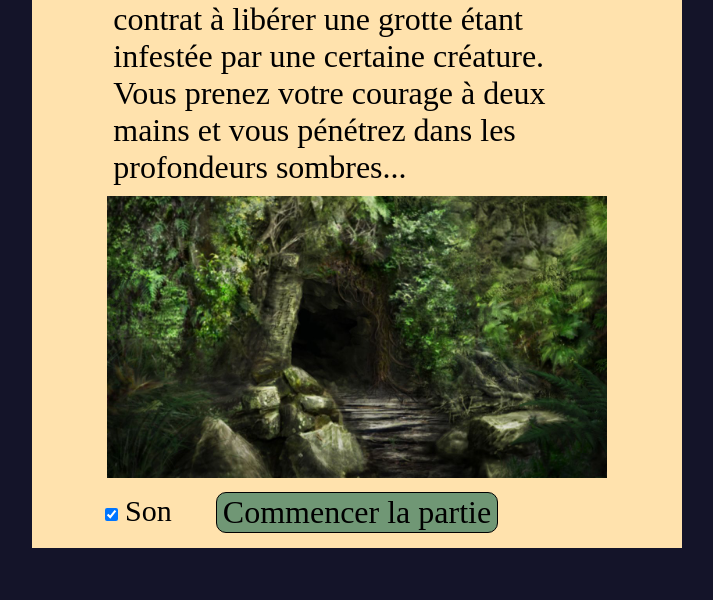
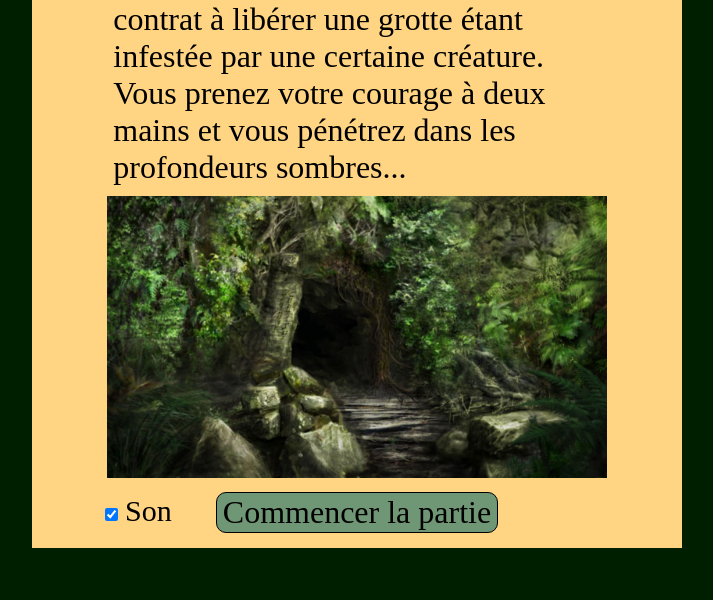
Before and after one commit to Nihlux/Vous-etes-le-heros-Profondeurs, a plain HTML site: page index.html in a window 1280 px wide. Shown: the part 200-800 px from the top of the page, without its empty margins (283-996 px from the left). Drawn offline with Linux system fonts and the light colour scheme; a web font is replaced by a local one.

Commit message:
Update style.css

```diff
--- a/style.css
+++ b/style.css
@@ -28,7 +28,7 @@ html, body{
     align-items: center;
     width: 650px;
     min-height: 650px;
-    background-color: #FFE2AD;
+    background-color: #ffd483;
     min-height: 100px;
 }
 
@@ -107,4 +107,15 @@ button:hover {
 .lanterne button:hover {
     background-color: #FF8B3D;
 }
+
+.introduction {
+    background-color: #001e00;
+    width: 100%;
+    margin: 0;
+    padding: 0;
+}
+
+.introduction .game {
+    background-color: #ffd483;
+}
 /*https://coolors.co/000000-141429-ffe2ad-709775-7da182*/
```
